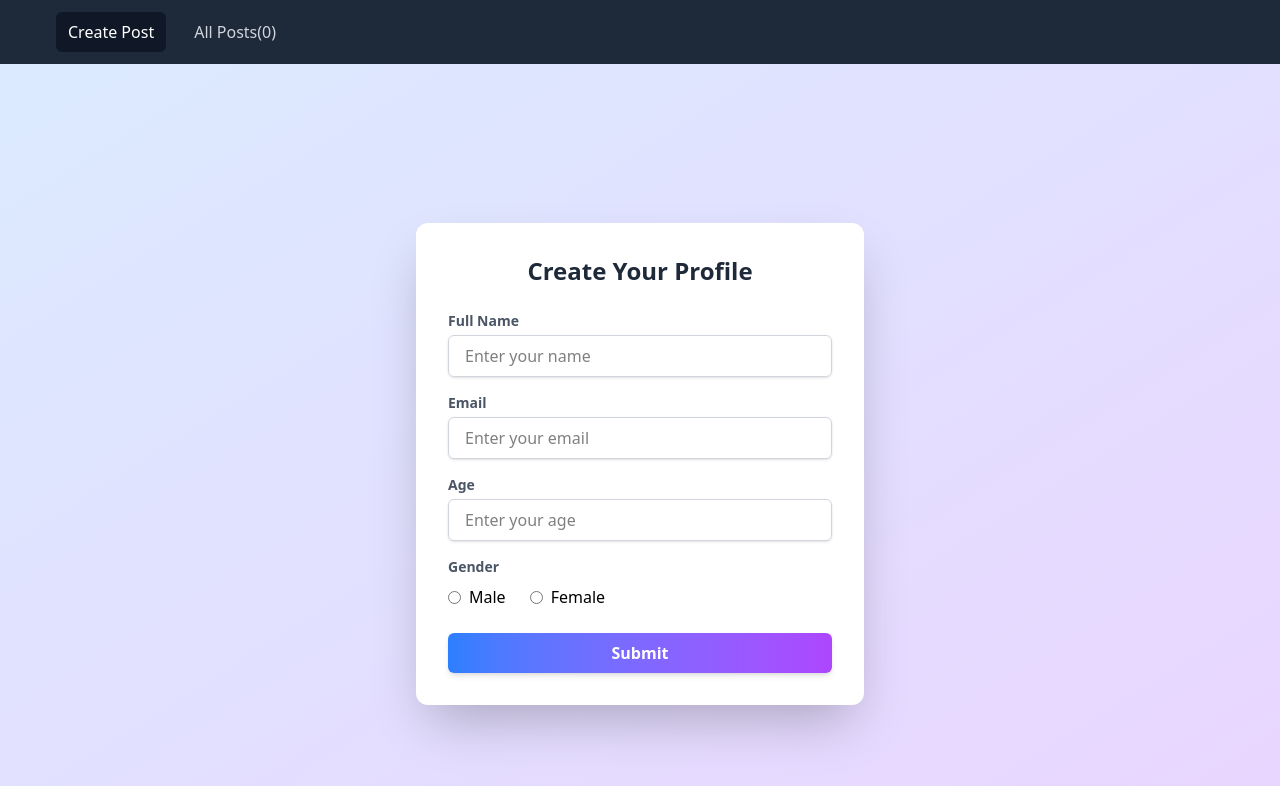
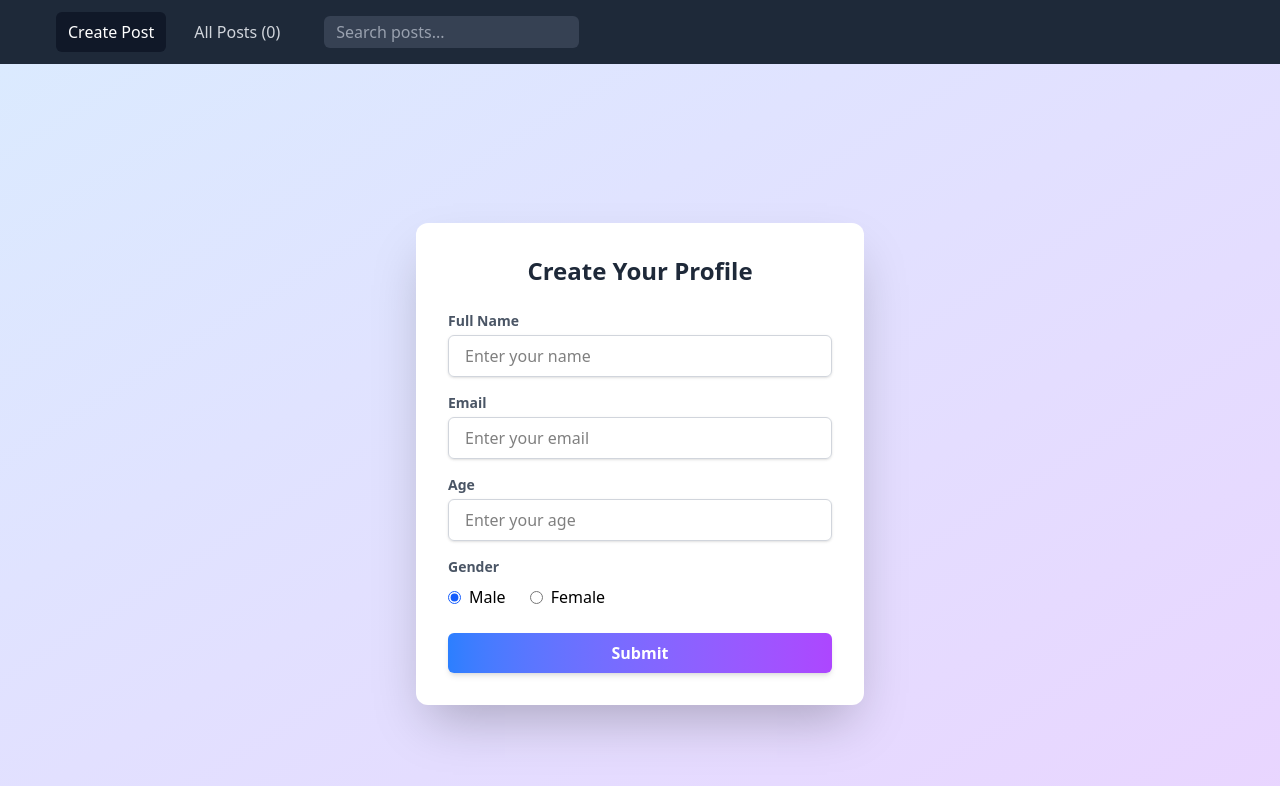
Before and after one commit to Rabindrasenapaty/thunk, a React (Vite) app: page / in a window 1280 px wide. Shown: the top 786 px of the page. Built offline with nearby package versions, Linux system fonts and the light colour scheme.

Commit message:
Search Bar completed

```diff
--- a/src/components/Create.jsx
+++ b/src/components/Create.jsx
@@ -6,7 +6,9 @@ import { useNavigate } from 'react-router-dom';
 
 const Create = () => {
 
-    const [users,setusers]=useState({});
+    const [users,setusers]=useState({
+      gender: 'male'
+    });
     const navigate=useNavigate()
 
     const dispatch=useDispatch();
@@ -86,6 +88,7 @@ const Create = () => {
                   name="gender"
                   value="male"
                   onChange={handleChange}
+                  checked={users.gender === 'male'}
                   className="mr-2 accent-blue-600"
                 />
                 Male
@@ -96,6 +99,7 @@ const Create = () => {
                   name="gender"
                   value="female"
                   onChange={handleChange}
+                  checked={users.gender === 'female'}
                   className="mr-2 accent-pink-500"
                 />
                 Female
--- a/src/components/Read.jsx
+++ b/src/components/Read.jsx
@@ -5,10 +5,11 @@ import CustomModal from './customModel';
 import { deleteUser } from '../features/userDetailslice';
 import {Link} from 'react-router-dom'
 
+
 const Read = () => {
   const dispatch = useDispatch();
 
-  const {users,loading}=useSelector((state)=>state.app)
+  const {users,loading,searchData}=useSelector((state)=>state.app)
 
   const [id,setid]=useState("")
   const [showpop,setshowpop]=useState(false)
@@ -46,7 +47,17 @@ const Read = () => {
       <h1 className="text-3xl font-bold text-center text-gray-800 mb-8">User Profiles</h1>
 
       <div className="grid grid-cols-1 md:grid-cols-2 lg:grid-cols-3 gap-8">
-        {users && users.map((user) => (
+        {users &&
+        users.filter((ele)=>{
+          if(searchData.length===0){
+            return ele
+          }
+          else{
+            return ele.name.toLowerCase().includes(searchData.toLowerCase())
+          }
+        })
+
+        .map((user) => (
           <div
             key={user.id}
             className="bg-white rounded-2xl shadow-lg p-6 hover:shadow-xl transition duration-300 border border-gray-100"
--- a/src/components/navbar.jsx
+++ b/src/components/navbar.jsx
@@ -1,22 +1,56 @@
-import React from 'react'
-import { useSelector } from 'react-redux';
-import {Link} from 'react-router-dom'
+
+import React, { useEffect ,useState} from 'react'
+import { searchUser } from '../features/userDetailslice';
+import { Link } from "react-router-dom";
+import { useDispatch, useSelector } from "react-redux";
 
 const Navbar = () => {
-    const alluser=useSelector((state)=>state.app.users)
+  const alluser = useSelector((state) => state.app.users);
+  const [searchData,setsearchData]=useState('')
+  const dispatch=useDispatch()
+  useEffect(()=>{
+    dispatch(searchUser(searchData))
+  },[searchData])
+
   return (
     <nav className="bg-gray-800">
       <div className="mx-auto max-w-7xl px-2 sm:px-6 lg:px-8">
         <div className="relative flex h-16 items-center justify-between">
+          <div className="flex flex-1 items-center justify-center sm:items-stretch sm:justify-start">
+            <div className="hidden sm:ml-6 sm:flex space-x-4 items-center">
+              <Link
+                to="/"
+                className="rounded-md bg-gray-900 px-3 py-2 text-base font-medium text-white"
+              >
+                Create Post
+              </Link>
+              <Link
+                to="/read"
+                className="rounded-md px-3 py-2 text-base font-medium text-gray-300 hover:bg-gray-700 hover:text-white"
+              >
+                All Posts ({alluser.length})
+              </Link>
 
-      <div className="flex flex-1 items-center justify-center sm:items-stretch sm:justify-start">
+              {/* 🔍 Search Bar */}
+              <input
+                type="text"
+                placeholder="Search posts..."
+                onChange={(e)=>setsearchData(e.target.value)}
 
-        <div className="hidden sm:ml-6 sm:block">
-          <div className="flex space-x-4">
-            {/* <!-- Current: "bg-gray-900 text-white", Default: "text-gray-300 hover:bg-gray-700 hover:text-white" --> */}
+                className="ml-4 rounded-md px-3 py-1 bg-gray-700 text-white placeholder-gray-400 focus:outline-none focus:ring-2 focus:ring-blue-500"
+              />
+            </div>
+          </div>
+        </div>
+      </div>
+
+      {/* 🔍 Mobile View */}
+      <div className="sm:hidden" id="mobile-menu">
+        <div className="space-y-1 px-2 pt-2 pb-3">
           <Link
             to="/"
             className="block rounded-md bg-gray-900 px-3 py-2 text-base font-medium text-white"
+            aria-current="page"
           >
             Create Post
           </Link>
@@ -24,27 +58,18 @@ const Navbar = () => {
             to="/read"
             className="block rounded-md px-3 py-2 text-base font-medium text-gray-300 hover:bg-gray-700 hover:text-white"
           >
-            All Posts({alluser.length})
+            All Posts ({alluser.length})
           </Link>
 
-          </div>
-        </div>
-      </div>
-
-    </div>
-  </div>
-
-
-  <div className="sm:hidden" id="mobile-menu">
-    <div className="space-y-1 px-2 pt-2 pb-3">
-
-      <a href="#" className="block rounded-md bg-gray-900 px-3 py-2 text-base font-medium text-white" aria-current="page">Create Post</a>
-      <a href="#" className="block rounded-md px-3 py-2 text-base font-medium text-gray-300 hover:bg-gray-700 hover:text-white">All Post</a>
-
+          {/* 🔍 Mobile Search Bar */}
+          <input
+            type="text"
+            placeholder="Search..."
+            className="mt-2 w-full rounded-md px-3 py-2 bg-gray-700 text-white placeholder-gray-400 focus:outline-none focus:ring-2 focus:ring-blue-500"
+          />
         </div>
       </div>
     </nav>
-
   );
 };
 
--- a/src/features/userDetailslice.js
+++ b/src/features/userDetailslice.js
@@ -74,7 +74,13 @@ export const userDetail = createSlice({
     initialState: {
         users: [],
         loading: false,
-        error: null
+        error: null,
+        searchData:[]
+    },
+    reducers:{
+        searchUser:(state,action)=>{
+            state.searchData=action.payload
+        }
     },
     extraReducers: (builder) => {
         builder
@@ -135,3 +141,4 @@ export const userDetail = createSlice({
 })
 
 export default userDetail.reducer
+export const {searchUser}=userDetail.actions
```
Lines whose indentation alone changed are shown as unchanged.
